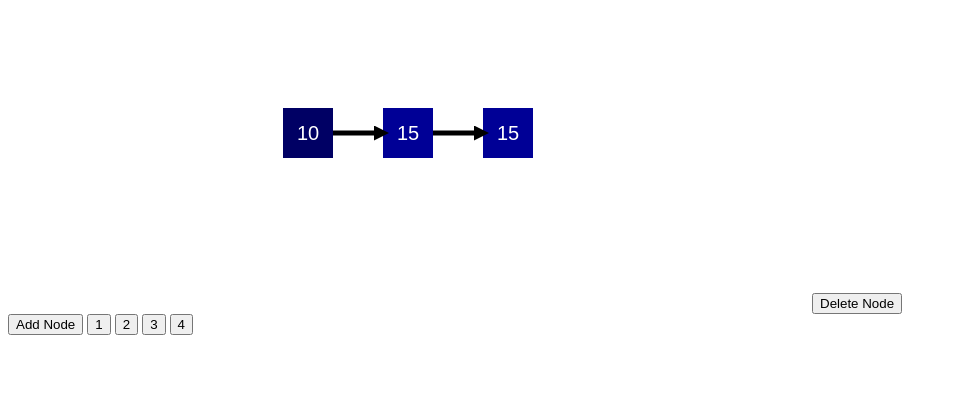
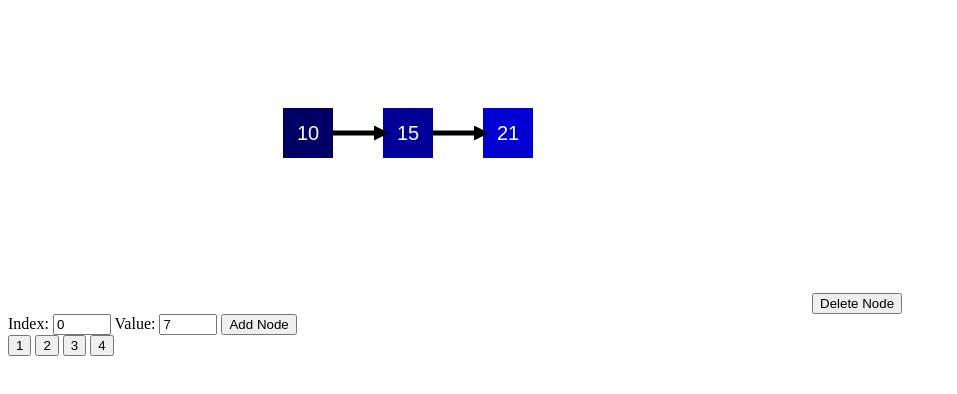
Before and after one commit to RositaRodrigues/IndividualProject, a plain HTML site: page index.html in a window 1280 px wide. Both pictures are taken after a click on the button "Add Node". Shown: the whole page, without its empty margins (0-957 px from the left). Drawn offline with nearby package versions, Linux system fonts and the light colour scheme.

Commit message:
added input boxes for index and value of new node. default max limit and values dynamically calculated through DOM. new node entered from below

```diff
--- a/app.js
+++ b/app.js
@@ -25,6 +25,7 @@ var svg = d3.select("body")
             .append("svg")
             .attr("width", w)
             .attr("height", h);
+
 
 function convertData() {
   nodes = [];
@@ -130,13 +131,21 @@ function addNode() {
     console.log("max limit reached");
     // if (duplicate) "no duplicates allowed" ?
   } else {
-    var newNumber = Math.round(Math.random() * maxValue);
+    var newNumber = document.getElementById("value").value;
     elements.push(newNumber);
     convertData();
     updateData();
     enterElem();
     updateVisuals();
+    updateHTML();
   }
+}
+
+function updateHTML() {
+  document.getElementById("index").max = elements.length;
+  document.getElementById("index").value = 0;
+  document.getElementById("value").max = maxValue;
+  document.getElementById("value").value = Math.round(Math.random() * maxValue);
 }
 
 function updateData() {
@@ -148,10 +157,8 @@ function updateData() {
 function enterElem() {
   squares.enter()
          .append("rect")
-         .attr("x", w)
-         .attr("y", function(d) {
-           return d.yPos;
-         })
+         .attr("x", 0)
+         .attr("y", bottomY)
          .attr("width", square)
          .attr("height", square)
          .attr("fill", function(d) {
@@ -163,10 +170,8 @@ function enterElem() {
        .text(function(d) {
          return d.value;
        })
-       .attr("x", w + square/2)
-       .attr("y", function(d) {
-         return d.yPos + square/ 2 + 7 ;
-       })
+       .attr("x", square/2)
+       .attr("y", bottomY + square/ 2 + 7)
        .attr("font-family", "sans-serif")
        .attr("font-size", "20px")
        .attr("fill", "white")
@@ -240,8 +245,8 @@ function loadElements(version) {
   } else {
     elements = elements4.slice();
   }
-
   convertData();
+  updateHTML();
   restart();
 }
 
--- a/index.html
+++ b/index.html
@@ -6,12 +6,15 @@
         <script type="text/javascript" src="d3/d3.js"></script>
         <script type="text/javascript" src="http://d3js.org/d3.v3.min.js"></script>
     </head>
-    <body>
-
+    <body onload="updateHTML()">
         <script type="text/javascript" src="app.js"></script>
         <button>Delete Node</button>
         <div>
+          Index: <input type="number" step="1" min="0" id="index" placeholder="Index" style="width: 50px">
+          Value: <input type="number" step="1" min="0" id="value" placeholder="Value" style="width: 50px">
           <button onclick="addNode()">Add Node</button>
+        </div>
+        <div>
           <button onclick="loadElements(1)">1</button>
           <button onclick="loadElements(2)">2</button>
           <button onclick="loadElements(3)">3</button>
```
